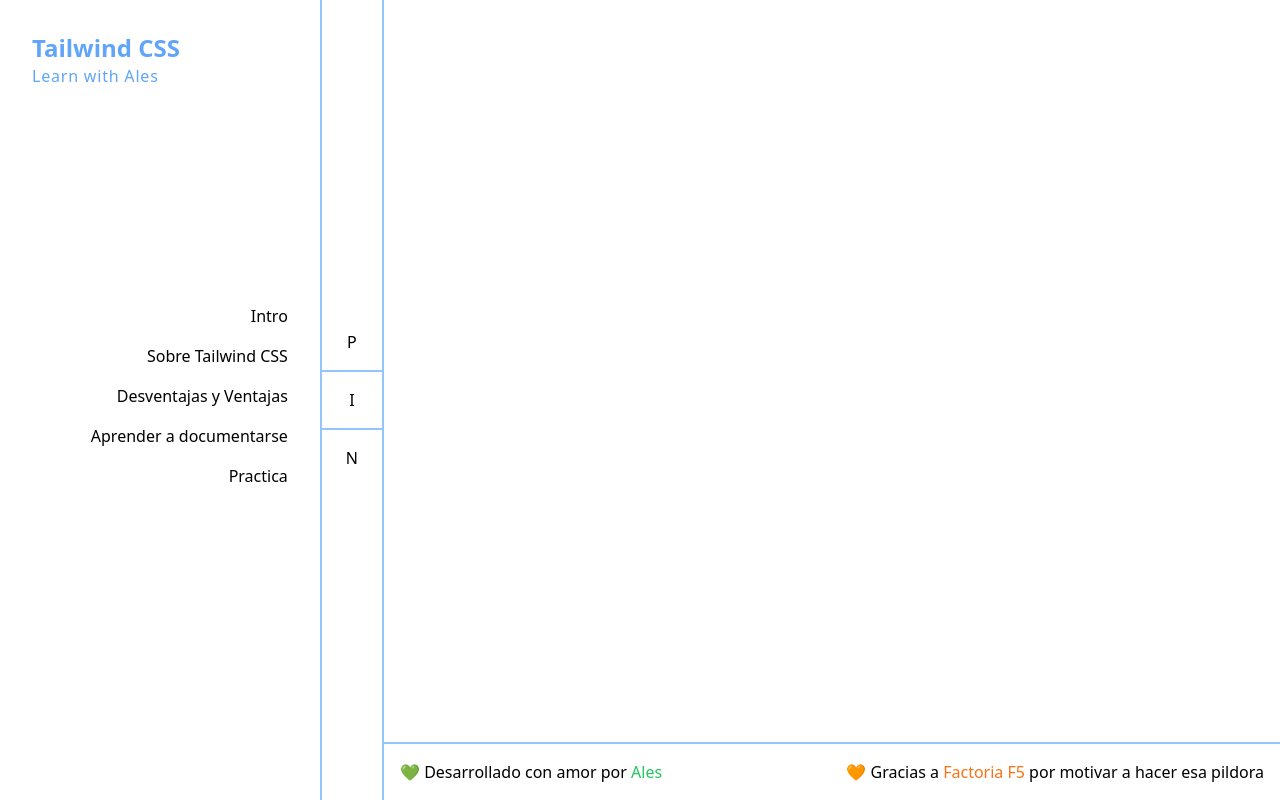
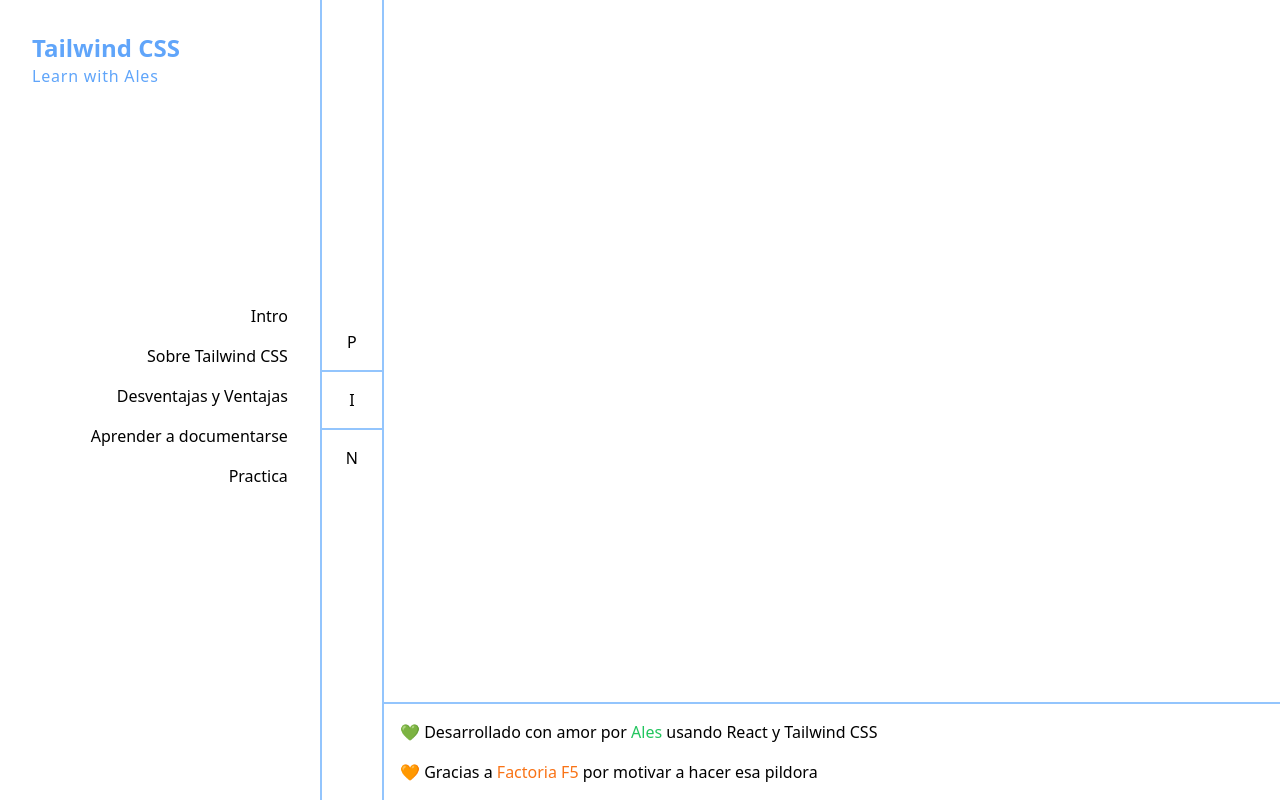
Before and after one commit to alesdevux/pill-tailwind, a React (Vite) app: page / in a window 1280 px wide. Built offline with nearby package versions, Linux system fonts and the light colour scheme.

Commit message:
add tecnologies used in this project on Footer

```diff
--- a/src/components/Footer.jsx
+++ b/src/components/Footer.jsx
@@ -11,6 +11,7 @@
           >
             Ales
           </a>
+          usando React y Tailwind CSS
         </p>
         <p>🧡 Gracias a
           <a
--- a/src/components/Header.jsx
+++ b/src/components/Header.jsx
@@ -24,7 +24,7 @@
         <div className="hover:bg-blue-100 cursor-pointer py-4 px-6 grid justify-center content-end hover:text-blue-400 hover:content-center transition">
           P
         </div>
-        <div className="border-y-2 border-blue-300 py-4 px-6 grid justify-center content-center ">
+        <div className="border-y-2 border-blue-300 py-4 px-6 grid justify-center content-center cursor-default">
           I
         </div>
         <div className="hover:bg-blue-100 cursor-pointer py-4 px-6 grid justify-center hover:text-blue-400 hover:content-center transition">
```
